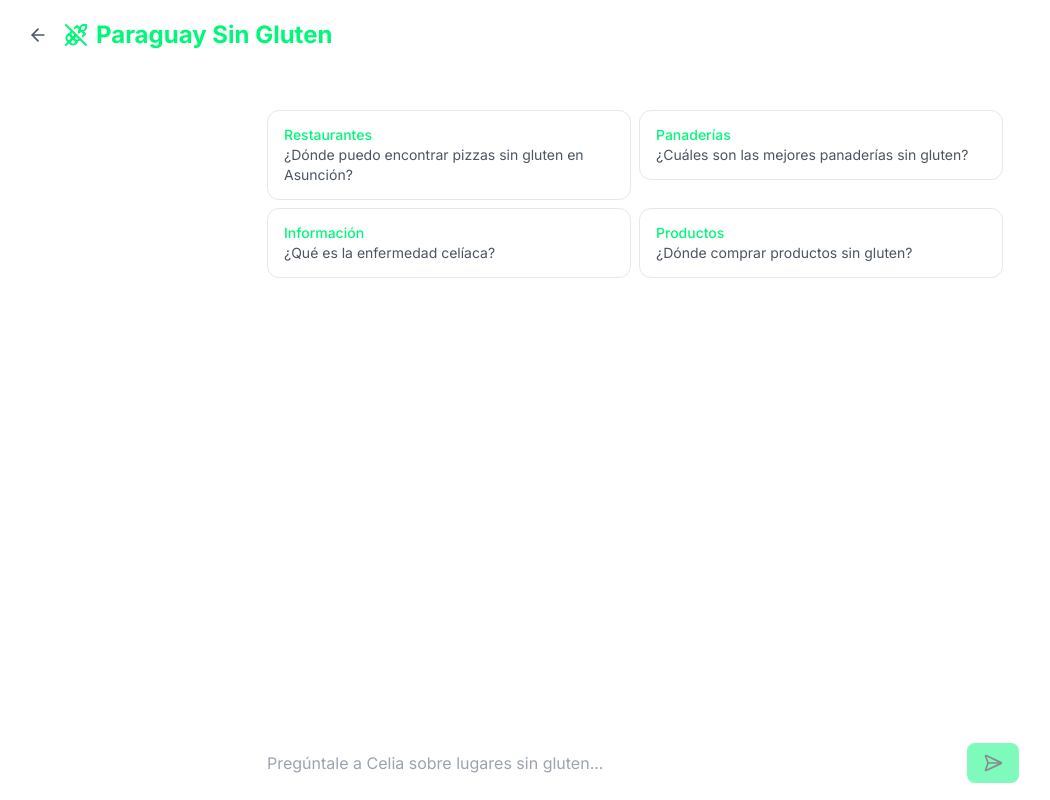
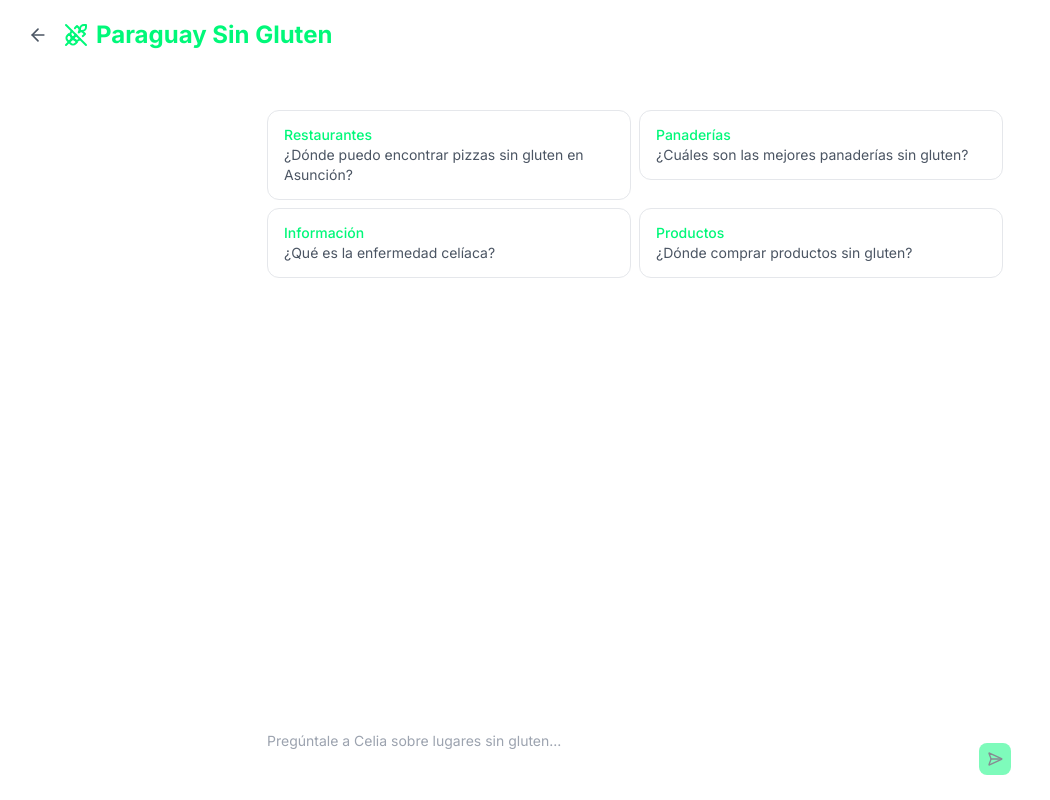
Before and after one commit to josebenitezg/gluten-free, a Next.js app: page /chat in a window 1280 px wide. Shown: the whole page, without its empty margins (5-1055 px from the left). Built offline with nearby package versions, Linux system fonts and the light colour scheme.

Commit message:
enhance chatbot

```diff
--- a/app/globals.css
+++ b/app/globals.css
@@ -66,3 +66,7 @@ body {
 .glass-navbar {
   @apply glass-effect sticky top-0 z-50;
 }
+
+.chat-input {
+  font-size: 16px;
+}
--- a/app/layout.tsx
+++ b/app/layout.tsx
@@ -19,11 +19,16 @@ export default function RootLayout({
       <head>
         <meta
           name="viewport"
-          content="width=device-width, initial-scale=1, maximum-scale=1"
+          content="width=device-width, initial-scale=1.0, maximum-scale=1.0, user-scalable=no"
         />
       </head>
       <body className={inter.className}>
-        <ThemeProvider attribute="class" defaultTheme="system" enableSystem>
+        <ThemeProvider
+          attribute="class"
+          defaultTheme="system"
+          enableSystem
+          disableTransitionOnChange
+        >
           {children}
         </ThemeProvider>
       </body>
--- a/components/Chat.tsx
+++ b/components/Chat.tsx
@@ -97,24 +97,24 @@ export function Chat({
       <div className="glass-navbar p-3 md:p-4 flex-none">
         <form
           onSubmit={handleSubmit}
-          className="max-w-3xl mx-auto flex gap-2 md:gap-4"
+          className="max-w-3xl mx-auto flex gap-2 md:gap-4 relative"
         >
-          <input
+          <textarea
             value={input}
             onChange={handleInputChange}
             placeholder="Pregúntale a Celia sobre lugares sin gluten..."
-            className="flex-1 rounded-lg px-3 py-2 md:px-4 md:py-2 bg-white dark:bg-gray-800 focus:outline-none focus:ring-2 focus:ring-[#00F879] text-sm md:text-base"
+            className="chat-input w-full resize-none rounded-xl bg-white dark:bg-gray-800 px-4 py-3 focus-within:outline-none sm:text-sm pr-12"
             disabled={isLoading}
           />
           <button
             type="submit"
             disabled={isLoading || !input.trim()}
-            className="rounded-lg px-3 py-2 md:px-4 md:py-2 bg-[#00F879] text-gray-900 hover:bg-[#00F879]/90 disabled:opacity-50 disabled:cursor-not-allowed"
+            className="absolute right-2 bottom-2 p-2 rounded-lg bg-[#00F879] text-gray-900 hover:bg-[#00F879]/90 disabled:opacity-50 disabled:cursor-not-allowed transition-all duration-200"
           >
             {isLoading ? (
-              <Loader2 className="w-5 h-5 animate-spin" />
+              <Loader2 className="w-4 h-4 animate-spin" />
             ) : (
-              <SendHorizontal className="w-5 h-5" />
+              <SendHorizontal className="w-4 h-4" />
             )}
           </button>
         </form>
```
